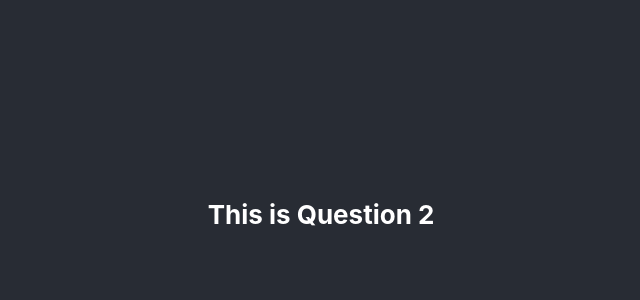
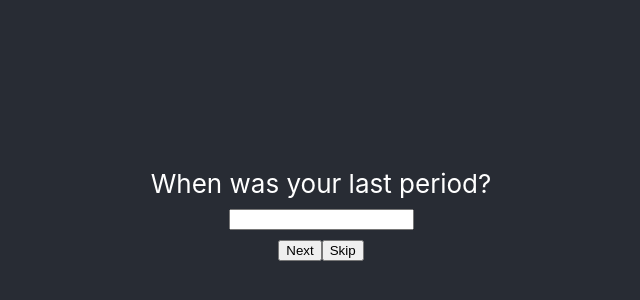
Before and after one commit to paceuniversity/team3spring2024, a React (Create React App) app in the folder moonflo/: page /question2 in a window 1280 px wide. Shown: the part 186-486 px from the top of the page, without its empty margins (319-959 px from the left). Built offline with nearby package versions, Linux system fonts and the light colour scheme.

Commit message:
added question 2 page

```diff
--- a/moonflo/package.json
+++ b/moonflo/package.json
@@ -7,6 +7,7 @@
     "@testing-library/react": "^13.4.0",
     "@testing-library/user-event": "^13.5.0",
     "react": "^18.2.0",
+    "react-datepicker": "^6.3.0",
     "react-dom": "^18.2.0",
     "react-lottie": "^1.2.4",
     "react-router-dom": "^6.22.3",
--- a/moonflo/src/App.js
+++ b/moonflo/src/App.js
@@ -1,4 +1,4 @@
-import FirstPage from './components/firstpage.js'; // Importing FirstPage component
+import FirstPage from './pages/firstpage.js'; // Importing FirstPage component
 import Question1 from './pages/question1.js';
 import Question2 from './pages/question2.js';
 
--- a/moonflo/src/index.js
+++ b/moonflo/src/index.js
@@ -4,6 +4,7 @@ import './index.css';
 import App from './App';
 import reportWebVitals from './reportWebVitals';
 import Question2 from './pages/question2';
+import Question3 from './pages/question3';
 
 import {
   createBrowserRouter,
@@ -19,6 +20,10 @@ const router = createBrowserRouter([
     path: "question2",
     element: <Question2 />,
   },
+  {
+    path: "question3",
+    element: <Question3 />,
+  },
 ]);
 
 const root = ReactDOM.createRoot(document.getElementById('root'));
--- a/moonflo/src/pages/question1.js
+++ b/moonflo/src/pages/question1.js
@@ -1,5 +1,4 @@
 import React, { useState } from "react";
-import { Link } from "react-router-dom"; // Import Link
 import "../App.css";
 
 const Question1 = () => {
@@ -11,21 +10,15 @@ const Question1 = () => {
 
   const handleSubmit = (e) => {
     e.preventDefault();
-    // Here you can perform any actions with the entered age, such as validation or submission
+
     console.log("Submitted age:", age);
 
-    // Navigate to the next question
-    // You can use useHistory hook here if you're using functional components
-    // Or you can use this.props.history.push('/question2') if you're using class components
-
-    // Here we use the Link component to navigate to '/question2'
-    window.location.href = "/question2";
+    window.location.href = "/question2"; // redirect to question 2
   };
 
   const handleSkip = () => {
-    // Here you can define the action when the user chooses to skip
     console.log("User chose to skip");
-    window.location.href = "/question2";
+    window.location.href = "/question2"; // redirect to question 2
   };
 
   return (
@@ -33,16 +26,16 @@ const Question1 = () => {
       <h4>To help us better predict your period cycle, please answer the following questions</h4>
       <form onSubmit={handleSubmit}>
         <label htmlFor="age">How old are you?</label>
+        <br></br>
         <input
           type="number"
           id="age"
           name="age"
-          value={age}
+          value={age} // saved user's age
           onChange={handleChange}
-          placeholder="Enter your age"
-          required
+          required // makes age a requirement before user hits next
         />
-        {/* Use Link component to navigate */}
+        <br></br>
         <button type="submit">Next</button>
         <button type="button" onClick={handleSkip}>Skip</button>
       </form>
--- a/moonflo/src/pages/question2.js
+++ b/moonflo/src/pages/question2.js
@@ -1,10 +1,37 @@
 import React, { useState } from "react";
 import "../App.css";
+import DatePicker from 'react-datepicker'
+import 'react-datepicker/dist/react-datepicker.css'
 
 const Question2 = () => {
+  const [lastPeriod, setLastPeriod] = useState(null);
+
+  const handleSubmit = (e) => {
+    e.preventDefault();
+
+    console.log("Submitted last period:", lastPeriod);
+
+    window.location.href = "/question3"; // redirects to next question
+  };
+
+  const handleSkip = () => {
+    console.log("User chose to skip");
+    window.location.href = "/question3"; // redirects to next question
+  };
+
   return (
     <div className="questions_container">
-      <h4>This is Question 2</h4>
+      <label htmlFor="lastPeriod">When was your last period?</label>
+      <form onSubmit={handleSubmit}>
+        <DatePicker // uses date picker so the user can choose the date from a calendar
+          selected={lastPeriod} // saves the date of last period
+          onChange={date => setLastPeriod(date)}
+          required
+        />
+        <br></br>
+        <button type="submit">Next</button>
+        <button type="button" onClick={handleSkip}>Skip</button>
+      </form>
     </div>
   );
 };
--- /dev/null
+++ b/moonflo/src/pages/question3.js
@@ -0,0 +1,12 @@
+import React, { useState } from "react";
+import "../App.css";
+
+const Question3 = () => {
+  return (
+    <div className="questions_container">
+      <h4>This is Question 3</h4>
+    </div>
+  );
+};
+
+export default Question3;
```
Also changed, not shown: moonflo/src/pages/firstpage.js (renamed from moonflo/src/components/firstpage.js), 1 other file (tests, documents, lock files or other folders).
